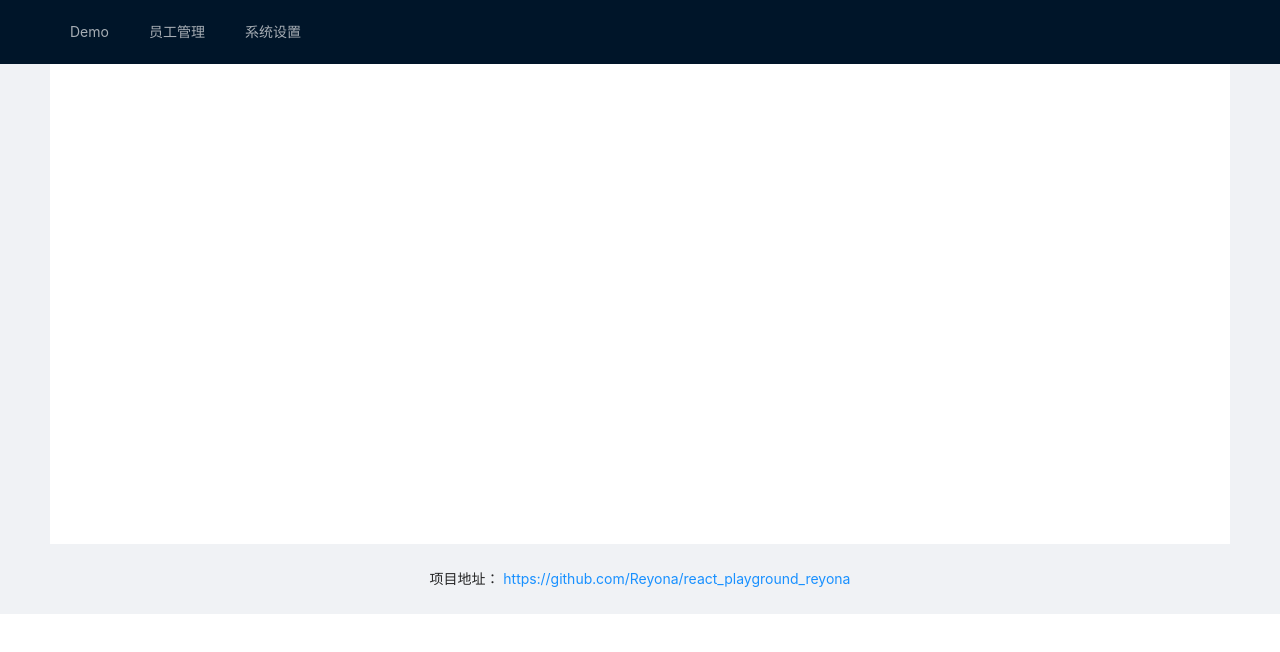
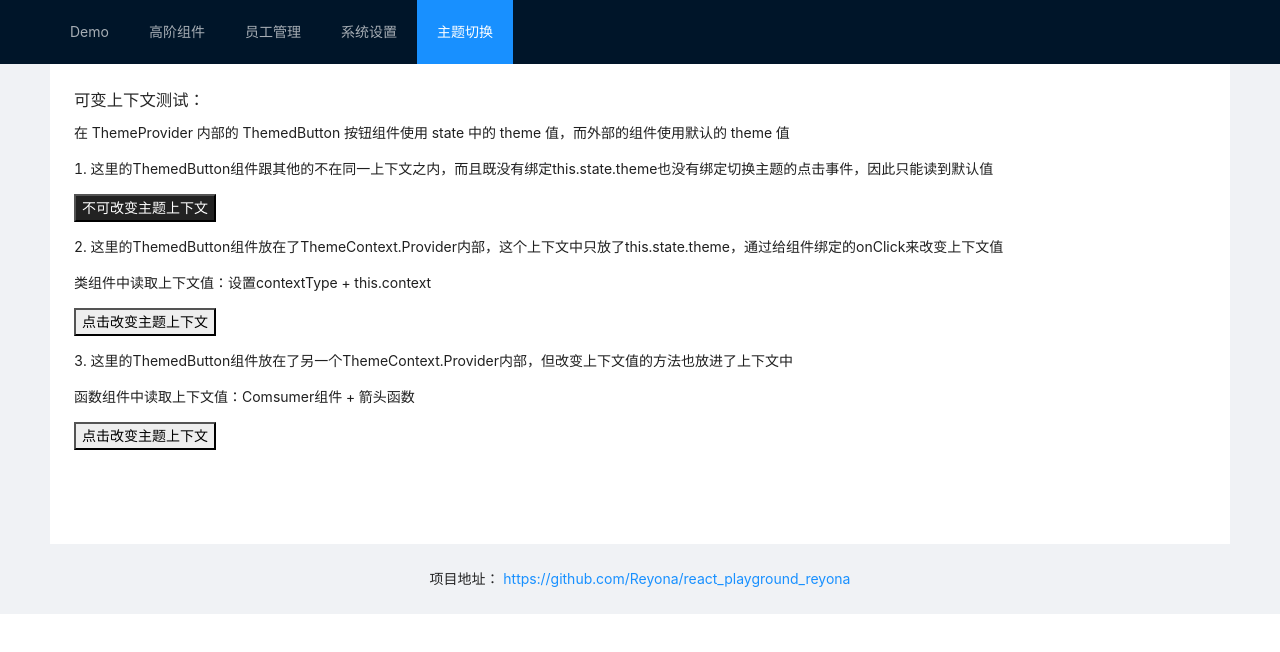
Before and after one commit to Reyona/react_playground_reyona, a React (Create React App) app: page /themes in a window 1280 px wide. Shown: the top 652 px of the page. Built offline with nearby package versions, Linux system fonts and the light colour scheme.

Commit message:
add: hoc demo and context demo

```diff
--- a/src/App.tsx
+++ b/src/App.tsx
@@ -6,6 +6,8 @@ import zhCN from 'antd/locale/zh_CN';
 import Demo from '@pages/demo';
 import Employee from '@pages/employee'
 import Settings from '@pages/settings'
+import ThemedPage from '@/pages/theme'
+import HocPage from '@/pages/hoc'
 
 const { Header, Content, Footer } = Layout;
 
@@ -14,8 +16,10 @@ function App({ match }: any) {
   const projectUrl = 'https://github.com/Reyona/react_playground_reyona'
   const menuList = [
     { label: 'Demo', key: 'demo', to: '/demo' },
+    { label: '高阶组件', key: 'hoc', to: '/hoc' },
     { label: '员工管理', key: 'employee', to: '/employee' },
     { label: '系统设置', key: 'settings', to: '/settings' },
+    { label: '主题切换', key: 'themes', to: '/themes' },
   ]
   return (
     <ConfigProvider locale={zhCN}>
@@ -33,8 +37,10 @@ function App({ match }: any) {
           <div className="content">
             <Route path="/" exact component={ Demo } />
             <Route path="/demo" component={ Demo } />
+            <Route path="/hoc" component={ HocPage } />
             <Route path="/employee" component={ Employee } />
             <Route path="/settings" component={ Settings } />
+            <Route path="/themes" component={ ThemedPage } />
           </div>
         </Content>
         <Footer className="footer">
--- /dev/null
+++ b/src/components/hoc/index.js
@@ -0,0 +1,18 @@
+import React, { useEffect, useState } from "react";
+
+const MyHoc = (WrappedComp) => {
+    // 在这里直接return一个匿名hook组件的话，还是会报错说useState只能用在hook组件里，所以必须要先定个名字
+    const NewCompWithHoc = (props) => {
+        const [name, setName] = useState('');
+
+        const onNameChange = (e) => {
+            setName(e.target.value);
+            console.log('onNameChange: ', e.target.value);
+        }
+
+        return (<WrappedComp {...props} vaule={ name } onChange={ onNameChange } />);
+    }
+    return NewCompWithHoc;
+}
+
+export default MyHoc;
--- /dev/null
+++ b/src/pages/hoc/index.js
@@ -0,0 +1,23 @@
+import React, { useState } from 'react';
+import MyHoc from '@components/hoc';
+
+// @MyHoc @装饰器只能用在类组件上
+const MyComponent = (props) => {
+    return (
+        <>
+            <input {...props} />
+        </>
+    )
+}
+
+const NewComp = MyHoc(MyComponent);
+
+const HocPage = () => {
+    return (
+        <>
+            <NewComp />
+        </>
+    )
+}
+
+export default HocPage;
--- /dev/null
+++ b/src/pages/theme/index.js
@@ -0,0 +1,47 @@
+import React, { useState } from 'react';
+import { ThemeContext, Themes } from './theme-context';
+import ThemedButton from './themed-button';
+import ThemeSwitcher from './theme-switcher';
+
+const ThemedPage = () => {
+  let [theme, setTheme] = useState(Themes.light);
+  const toggleTheme = () => {
+    setTheme(theme === Themes.dark ? Themes.light : Themes.dark);
+  };
+  return (
+    <>
+      <h3>可变上下文测试：</h3>
+      <p>在 ThemeProvider 内部的 ThemedButton 按钮组件使用 state 中的 theme 值，而外部的组件使用默认的 theme 值</p>
+      <section>
+        <p>1. 这里的ThemedButton组件跟其他的不在同一上下文之内，而且既没有绑定this.state.theme也没有绑定切换主题的点击事件，因此只能读到默认值</p>
+        <ThemedButton>
+          不可改变主题上下文
+        </ThemedButton>
+      </section>
+      <p />
+
+      <section>
+        <p>2. 这里的ThemedButton组件放在了ThemeContext.Provider内部，这个上下文中只放了this.state.theme，通过给组件绑定的onClick来改变上下文值</p>
+        <p>类组件中读取上下文值：设置contextType + this.context</p>
+        <ThemeContext.Provider value={{ theme: theme }}>
+          <ThemedButton onClick={toggleTheme}>
+            点击改变主题上下文
+          </ThemedButton>
+        </ThemeContext.Provider>
+      </section>
+      <p />
+
+      <section>
+        <p>3. 这里的ThemedButton组件放在了另一个ThemeContext.Provider内部，但改变上下文值的方法也放进了上下文中</p>
+        <p>函数组件中读取上下文值：Comsumer组件 + 箭头函数</p>
+        <ThemeContext.Provider value={{ theme, toggleTheme }}>
+          <ThemeSwitcher>点击改变主题上下文</ThemeSwitcher>
+        </ThemeContext.Provider>
+      </section>
+      <p />
+
+    </>
+  );
+}
+
+export default ThemedPage;
--- /dev/null
+++ b/src/pages/theme/theme-context.js
@@ -0,0 +1,16 @@
+import React from 'react';
+export const Themes = {
+  light: {
+    foreground: '#000000',
+    background: '#eeeeee',
+  },
+  dark: {
+    foreground: '#ffffff',
+    background: '#222222',
+  },
+};
+
+export const ThemeContext = React.createContext({
+  theme: Themes.dark, // 默认值 context的value中有background和foreground两个字段
+  toggleTheme: () => {},
+});
--- /dev/null
+++ b/src/pages/theme/theme-switcher.js
@@ -0,0 +1,19 @@
+import { ThemeContext } from './theme-context';
+
+// 函数组件中读取上下文值：Comsumer组件 + 箭头函数
+function ThemeSwitcher({ children }) {
+  // 这个组件不仅获取theme值，还从context中获取到一个toggleTheme函数
+  return (
+    <ThemeContext.Consumer>
+      {({theme, toggleTheme}) => (
+        <button
+          onClick={toggleTheme}
+          style={{ backgroundColor: theme.background, color: theme.foreground }}>
+          { children }
+        </button>
+      )}
+    </ThemeContext.Consumer>
+  );
+}
+
+export default ThemeSwitcher;
--- /dev/null
+++ b/src/pages/theme/themed-button.js
@@ -0,0 +1,20 @@
+import React from 'react';
+import { ThemeContext } from './theme-context';
+
+// 类组件中读取上下文值：设置contextType + this.context
+class ThemedButton extends React.Component {
+  static contextType = ThemeContext;
+
+  render() {
+    let props = this.props;
+    let theme = this.context.theme;
+    return (
+      <button
+        {...props}
+        style={{ backgroundColor: theme.background, color: theme.foreground }}
+      />
+    );
+  }
+}
+
+export default ThemedButton;
```
